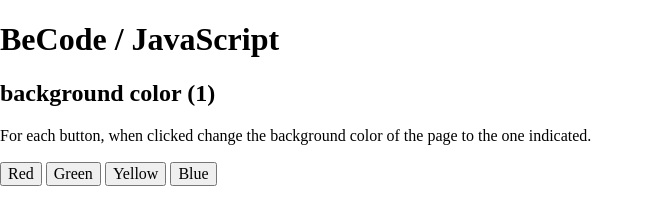
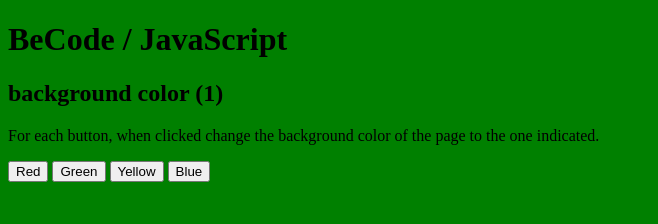
Before and after one commit to EwelinaEwa/js-exercises, a plain HTML site: page 02-colors/01-change-bcg-one/index.html in a window 1280 px wide. Both pictures are taken after a click on the button "Green". Shown: the whole page, without its empty margins (0-658 px from the left). Drawn offline with nearby package versions, Linux system fonts and the light colour scheme.

Commit message:
Complete 02-colors ex.01

```diff
--- a/02-colors/01-change-bcg-one/index.html
+++ b/02-colors/01-change-bcg-one/index.html
@@ -5,8 +5,8 @@
         <title>BeCode/JavaScript - Background color (1)</title>
 
         <link href="https://fonts.googleapis.com/css?family=Montserrat" rel="stylesheet" />
-        <link rel="stylesheet" href="../../_shared/css/normalize.css" />
-        <link rel="stylesheet" href="../../_shared/css/styles.css" />
+<!--        <link rel="stylesheet" href="../../_shared/css/normalize.css" />-->
+<!--        <link rel="stylesheet" href="../../_shared/css/styles.css" />-->
     </head>
     <body>
         <div class="container">
--- a/02-colors/01-change-bcg-one/script.js
+++ b/02-colors/01-change-bcg-one/script.js
@@ -9,8 +9,21 @@
 // NOTE: don't focus on the existing code structure for now.
 // You will have time to focus on it later.
 
+
 (function() {
+    document.getElementById("red").onclick = function() {
+        document.body.style.backgroundColor = "red";
+    }
 
-    // your code here
+    document.getElementById("green").onclick = function() {
+        document.body.style.backgroundColor = "green";
+    }
 
+    document.getElementById("yellow").onclick = function() {
+        document.body.style.backgroundColor = "yellow";
+    }
+
+    document.getElementById("blue").onclick = function() {
+        document.body.style.backgroundColor = "blue";
+    }
 })();
```
